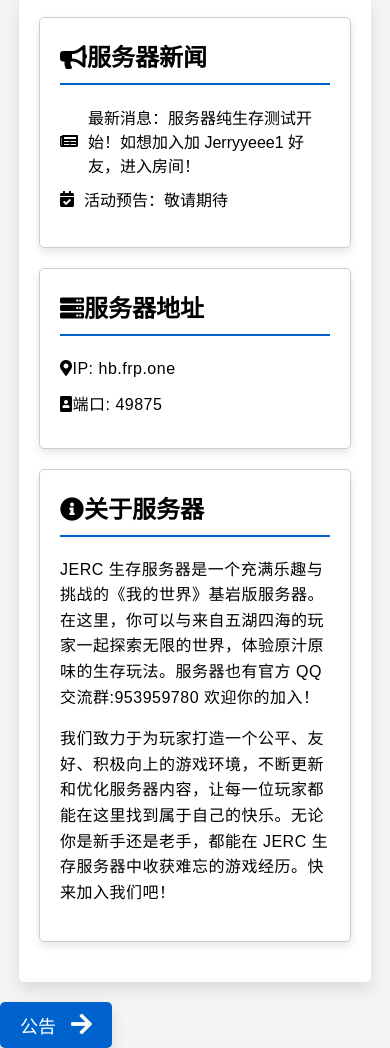
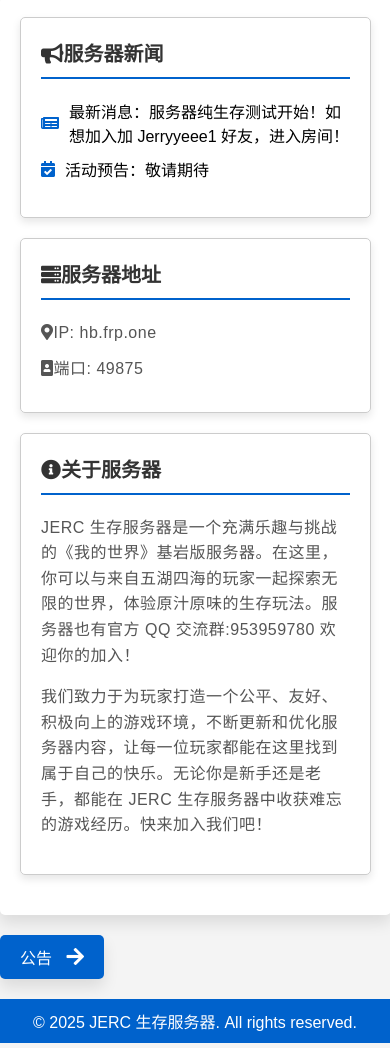
Before and after one commit to JERC-STU/JERC-STU.github.io, a plain HTML site: page index.html in a window 390 px wide. Shown: the part 130-1178 px from the top of the page. Drawn offline with Linux system fonts and the light colour scheme.

Commit message:
index.html

```diff
--- a/index.html
+++ b/index.html
@@ -7,16 +7,26 @@
     <title>JERC 生存服务器官网</title>
     <link rel="stylesheet" href="https://cdnjs.cloudflare.com/ajax/libs/font-awesome/5.15.3/css/all.min.css">
     <style>
+        /* 全局样式 */
         body {
             font-family: Arial, sans-serif;
             margin: 0;
             padding: 0;
-            /* 添加背景图片示例，记得替换图片地址 */
             background-image: url('your-image-url.jpg');
             background-size: cover;
             background-repeat: no-repeat;
             background-attachment: fixed;
             background-color: #f4f4f4;
+            animation: fadeIn 1s ease; /* 添加淡入动画 */
+        }
+
+        @keyframes fadeIn {
+            from {
+                opacity: 0;
+            }
+            to {
+                opacity: 1;
+            }
         }
 
         header {
@@ -24,6 +34,7 @@
             color: white;
             text-align: center;
             padding: 20px;
+            box-shadow: 0 3px 6px rgba(0, 0, 0, 0.16);
         }
 
        .container {
@@ -34,6 +45,18 @@
             border-radius: 5px;
             box-shadow: 0 8px 15px rgba(0, 0, 0, 0.1);
             transition: all 0.3s ease;
+            animation: slideIn 1s ease; /* 添加滑动进入动画 */
+        }
+
+        @keyframes slideIn {
+            from {
+                transform: translateY(20px);
+                opacity: 0;
+            }
+            to {
+                transform: translateY(0);
+                opacity: 1;
+            }
         }
 
         h1,
@@ -45,11 +68,14 @@
             border-bottom: 2px solid #0062cc;
             padding-bottom: 10px;
             margin-bottom: 20px;
+            color: #333;
+            font-weight: 600;
         }
 
         p {
             line-height: 1.6;
             letter-spacing: 0.5px;
+            color: #555;
         }
 
         ul {
@@ -65,10 +91,12 @@
 
         li i {
             margin-right: 10px;
+            color: #0062cc;
         }
 
        .server-address p {
             margin: 10px 0;
+            color: #555;
         }
 
        .more-button {
@@ -81,6 +109,7 @@
             box-shadow: 0 8px 15px rgba(0, 0, 0, 0.1);
             transition: all 0.3s ease;
             font-size: 18px;
+            font-weight: 500;
         }
 
        .more-button i {
@@ -107,6 +136,42 @@
             padding: 20px;
             margin-bottom: 20px;
             box-shadow: 0 4px 8px rgba(0, 0, 0, 0.1);
+            transition: all 0.3s ease;
+        }
+
+       .news-card:hover,
+       .address-card:hover,
+       .about-card:hover {
+            box-shadow: 0 8px 16px rgba(0, 0, 0, 0.15);
+            transform: translateY(-3px);
+        }
+
+        /* 响应式设计 */
+        @media (max-width: 768px) {
+           .container {
+                width: 90%;
+            }
+
+            h2 {
+                font-size: 20px;
+            }
+
+           .more-button {
+                font-size: 16px;
+            }
+
+           .more-button i {
+                font-size: 20px;
+            }
+        }
+
+        /* 页脚样式 */
+        footer {
+            background-color: #0062cc;
+            color: white;
+            text-align: center;
+            padding: 10px;
+            margin-top: 20px;
         }
     </style>
 </head>
@@ -138,6 +203,9 @@
     </div>
     <a href="a1.html" class="more-button">公告 <i class="fas fa-arrow-right"></i></a>
     <br>
+    <footer>
+        &copy; 2025 JERC 生存服务器. All rights reserved.
+    </footer>
 </body>
 
 </html>
```
